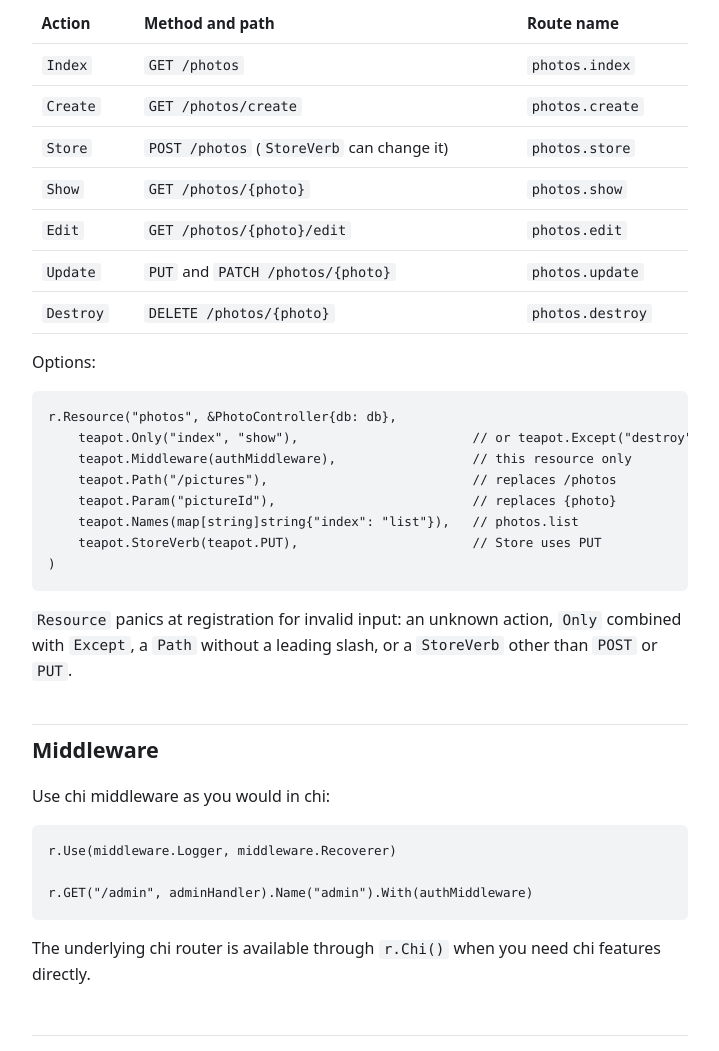
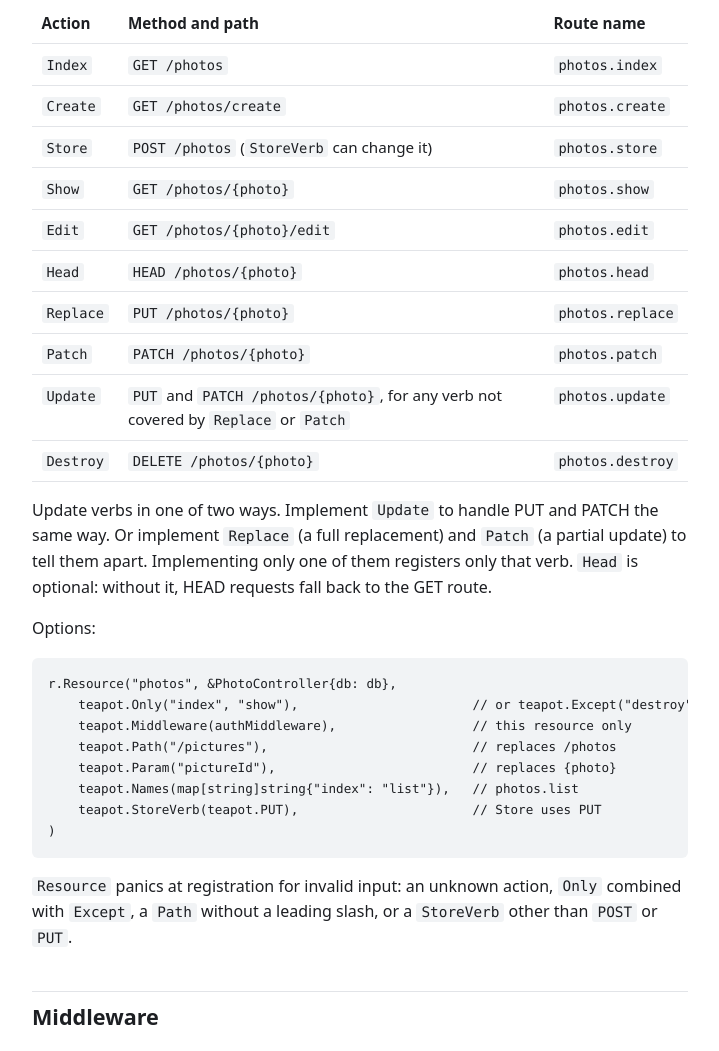
Before and after one commit to mallardduck/teapot-router, a plain HTML site: page composition.html in a window 1280 px wide. Shown: the part 2266-3317 px from the top of the page, without its empty margins (248-967 px from the left). Drawn offline with Linux system fonts and the light colour scheme.

Commit message:
docs: document Head, Replace, and Patch resource actions

```diff
--- a/composition.html
+++ b/composition.html
@@ -96,10 +96,14 @@ r.Resource("photos", &PhotoController{db: db})</code></pre>
         <tr><td><code>Store</code></td><td><code>POST /photos</code> (<code>StoreVerb</code> can change it)</td><td><code>photos.store</code></td></tr>
         <tr><td><code>Show</code></td><td><code>GET /photos/{photo}</code></td><td><code>photos.show</code></td></tr>
         <tr><td><code>Edit</code></td><td><code>GET /photos/{photo}/edit</code></td><td><code>photos.edit</code></td></tr>
-        <tr><td><code>Update</code></td><td><code>PUT</code> and <code>PATCH /photos/{photo}</code></td><td><code>photos.update</code></td></tr>
+        <tr><td><code>Head</code></td><td><code>HEAD /photos/{photo}</code></td><td><code>photos.head</code></td></tr>
+        <tr><td><code>Replace</code></td><td><code>PUT /photos/{photo}</code></td><td><code>photos.replace</code></td></tr>
+        <tr><td><code>Patch</code></td><td><code>PATCH /photos/{photo}</code></td><td><code>photos.patch</code></td></tr>
+        <tr><td><code>Update</code></td><td><code>PUT</code> and <code>PATCH /photos/{photo}</code>, for any verb not covered by <code>Replace</code> or <code>Patch</code></td><td><code>photos.update</code></td></tr>
         <tr><td><code>Destroy</code></td><td><code>DELETE /photos/{photo}</code></td><td><code>photos.destroy</code></td></tr>
       </tbody>
     </table>
+    <p>Update verbs in one of two ways. Implement <code>Update</code> to handle PUT and PATCH the same way. Or implement <code>Replace</code> (a full replacement) and <code>Patch</code> (a partial update) to tell them apart. Implementing only one of them registers only that verb. <code>Head</code> is optional: without it, HEAD requests fall back to the GET route.</p>
     <p>Options:</p>
 <pre><code>r.Resource("photos", &PhotoController{db: db},
     teapot.Only("index", "show"),                       // or teapot.Except("destroy")
```
Also changed, not shown: migrating.html (+2 -2 lines).
